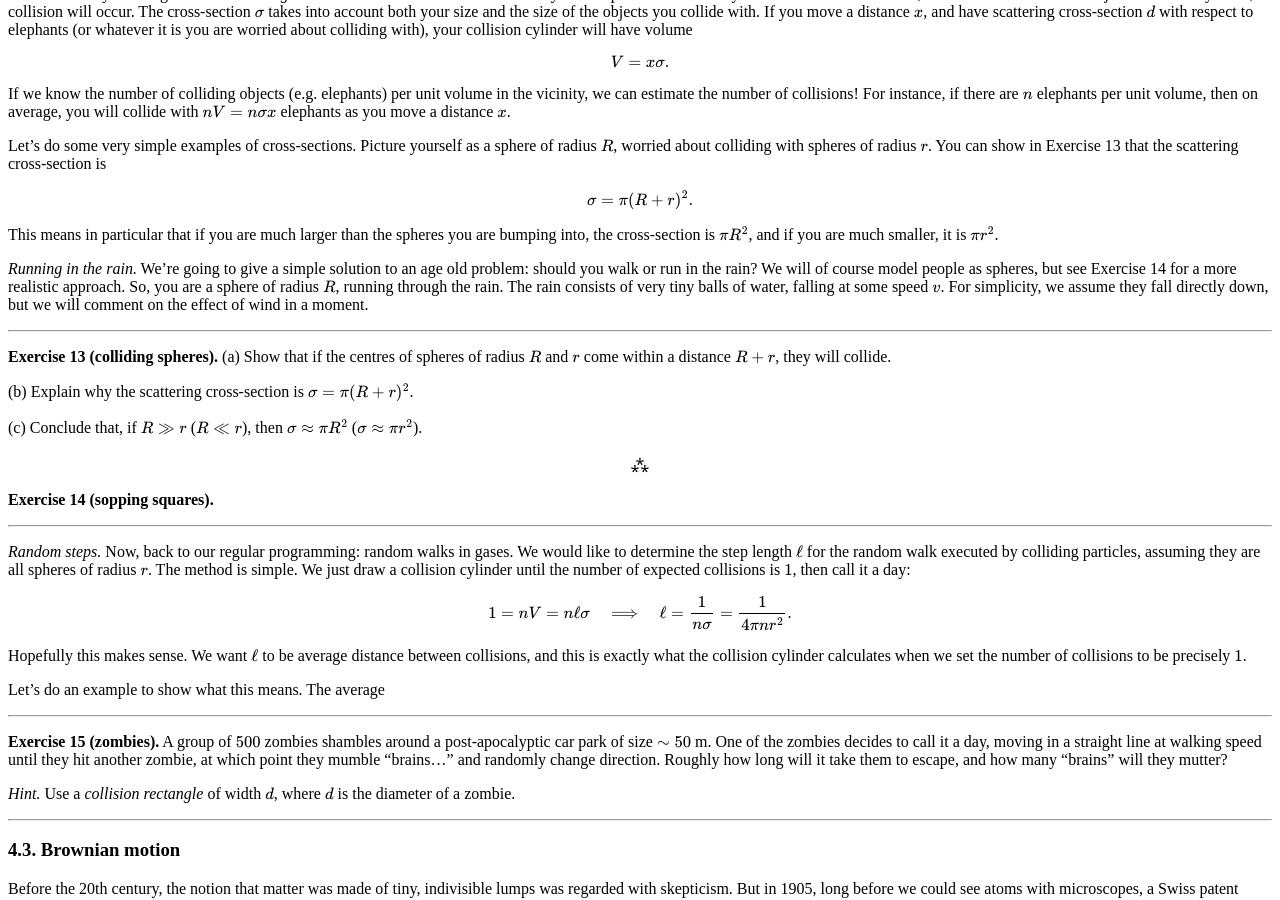
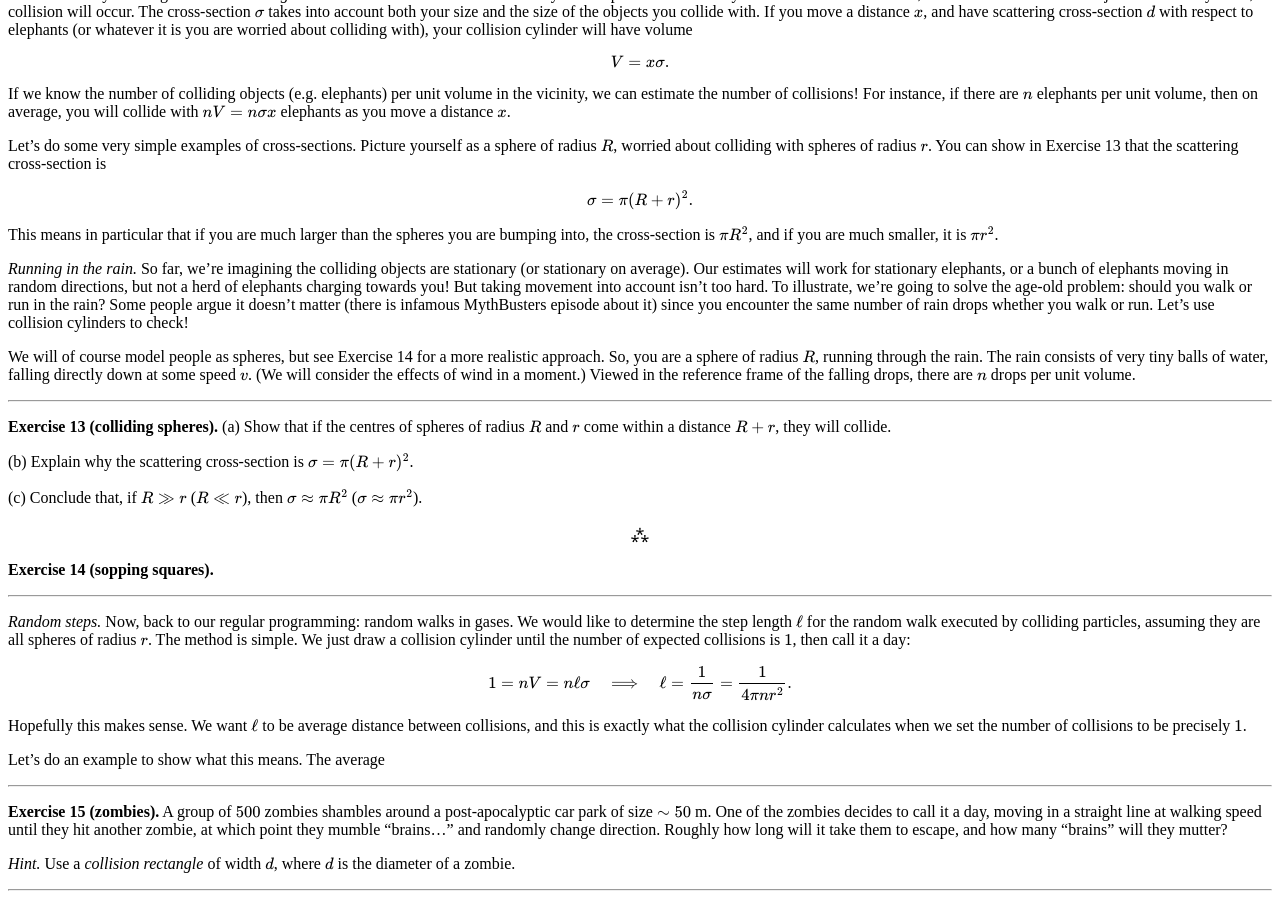
Before and after one commit to hapax/hapax.github.io, a Jekyll site: the page built from assets/simple-physics.md, in a window 1280 px wide and 900 px high, scrolled down 10620 px. Built offline with Jekyll 4.4.1, drawn with Linux system fonts in a browser that asks for light colours; our own code applies the rules of GitHub Pages for plain Markdown files; formulas are drawn with MathJax 3; a script that is not in the unit is left out.

Commit message:
Update simple-physics.md

```diff
--- a/assets/simple-physics.md
+++ b/assets/simple-physics.md
@@ -1159,15 +1159,28 @@ This means in particular that if you are much larger than the spheres
 you are bumping into, the cross-section is $\pi R^2$, and if you are
 much smaller, it is $\pi r^2$.
 
-*Running in the rain.* We're going to give a simple solution to an age
-old problem: should you walk or run in the rain?
+*Running in the rain.*
+So far, we're imagining the colliding objects are stationary (or
+stationary on average).
+Our estimates will work for stationary elephants, or a
+bunch of elephants moving in random directions, but not a herd of
+elephants charging towards you!
+But taking movement into account isn't too hard.
+To illustrate, we're going to solve the age-old problem: should you
+walk or run in the rain?
+Some people argue it doesn't matter (there is infamous MythBusters
+episode about it) since you encounter the same number of rain drops
+whether you walk or run.
+Let's use collision cylinders to check!
+
 We will of course model people as spheres, but see Exercise 14 for a
 more realistic approach.
 So, you are a sphere of radius $R$, running through the rain.
-The rain consists of very tiny balls of water, falling at some speed
-$v$.
-For simplicity, we assume they fall directly down, but we will comment
-on the effect of wind in a moment.
+The rain consists of very tiny balls of water, falling directly down
+at some speed $v$.
+(We will consider the effects of wind in a moment.)
+Viewed in the reference frame of the falling drops, there are $n$
+drops per unit volume.
 
 ---
 
```
